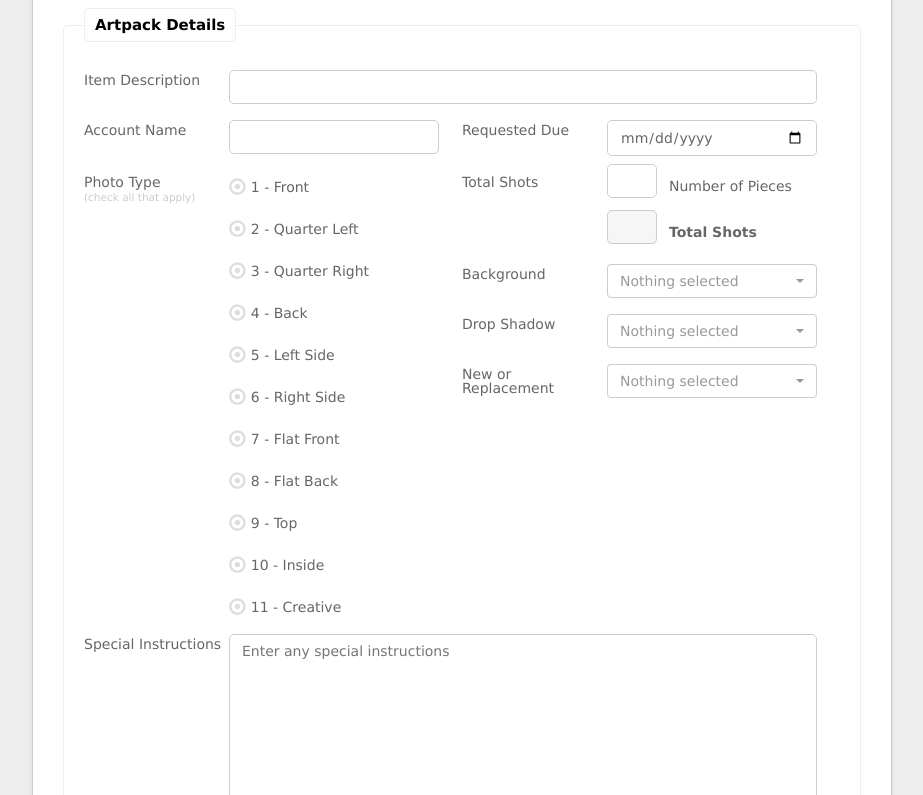
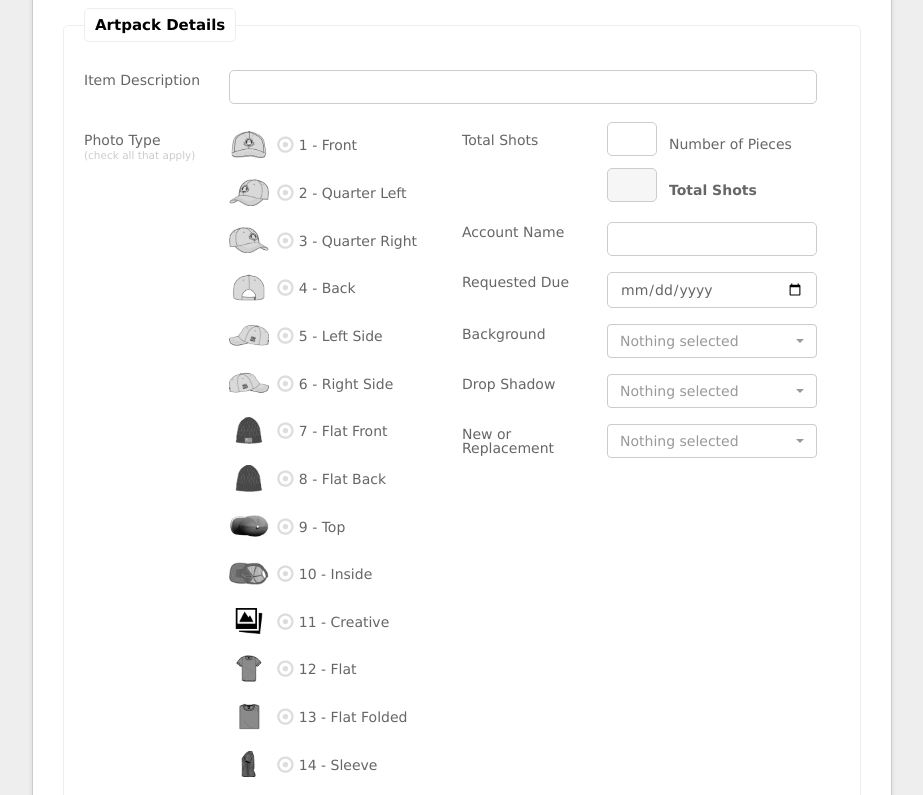
Before and after one commit to tashapai/PAI-FORMS, a plain HTML site: page photography.html in a window 1280 px wide. Shown: the part 147-942 px from the top of the page, without its empty margins (178-1101 px from the left). Drawn offline with Linux system fonts and the light colour scheme.

Commit message:
Added photo type images

```diff
--- a/photography.html
+++ b/photography.html
@@ -33,87 +33,97 @@
 					<input name="item_desc" type="text" id="item_desc" placeholder="" />
 				</div>
 
-				<div class="half">
-					<label for="account_name" accesskey="">
-						Account Name
-					</label>
-					<input name="account_name" type="text" id="account_name" placeholder="" required="required" />
-				</div>
-
-				<div class="half">
-					<label for="datepicker" accesskey="">
-					Requested Due
-					</label>
-					<input type="date" id="datepicker">
-				</div>
-
-				<div ng-app>
+				<div ng-app style="margin-top:10px;">
 					<div class="half">
 						<label for="photo_type" accesskey="">Photo Type<br><small>(check all that apply)</small></label>
 						<div class="checkarea">
 							<div>
 								<label>
-								<input ng-model="Front" type="checkbox" name="photo_type[]" id="Front"><span>1 - Front</span>
+								<img src="assets/img/p01f.png"><input ng-model="Front" type="checkbox" name="photo_type[]" id="Front"><span>1 - Front</span>
 								</label>
 							</div>
 
 							<div>
 								<label>
-								<input ng-model="QuarterLeft" type="checkbox" name="photo_type[]" id="QuarterLeft"><span>2 - Quarter Left</span>
+								<img src="assets/img/p02ql.png"><input ng-model="QuarterLeft" type="checkbox" name="photo_type[]" id="QuarterLeft"><span>2 - Quarter Left</span>
 								</label>
 							</div>
 
 							<div>
 								<label>
-								<input ng-model="QuarterRight" type="checkbox" name="photo_type[]" id="QuarterRight"><span>3 - Quarter Right</span>
+								<img src="assets/img/p03qr.png"><input ng-model="QuarterRight" type="checkbox" name="photo_type[]" id="QuarterRight"><span>3 - Quarter Right</span>
 								</label>
 							</div>
 
 							<div>
 								<label>
-								<input ng-model="Back" type="checkbox" name="photo_type[]" id="Back"><span>4 - Back</span>
+								<img src="assets/img/p04b.png"><input ng-model="Back" type="checkbox" name="photo_type[]" id="Back"><span>4 - Back</span>
 								</label>
 							</div>
 
 							<div>
 								<label>
-								<input ng-model="LeftSide" type="checkbox" name="photo_type[]" id="LeftSide"><span>5 - Left Side</span>
+								<img src="assets/img/p05ls.png"><input ng-model="LeftSide" type="checkbox" name="photo_type[]" id="LeftSide"><span>5 - Left Side</span>
 								</label>
 							</div>
 
 							<div>
 								<label>
-								<input ng-model="RightSide" type="checkbox" name="photo_type[]" id="RightSide"><span>6 - Right Side</span>
+								<img src="assets/img/p06rs.png"><input ng-model="RightSide" type="checkbox" name="photo_type[]" id="RightSide"><span>6 - Right Side</span>
 								</label>
 							</div>
 
 							<div>
 								<label>
-								<input ng-model="FlatFront" type="checkbox" name="photo_type[]" id="FlatFront"><span>7 - Flat Front</span>
+								<img src="assets/img/p07ff.png"><input ng-model="FlatFront" type="checkbox" name="photo_type[]" id="FlatFront"><span>7 - Flat Front</span>
 								</label>
 							</div>
 
 							<div>
 								<label>
-								<input ng-model="FlatBack" type="checkbox" name="photo_type[]" id="FlatBack"><span>8 - Flat Back</span>
+								<img src="assets/img/p08fb.png"><input ng-model="FlatBack" type="checkbox" name="photo_type[]" id="FlatBack"><span>8 - Flat Back</span>
 								</label>
 							</div>
 
 							<div>
 								<label>
-								<input ng-model="Top" type="checkbox" name="photo_type[]" id="Top"><span>9 - Top</span>
+								<img src="assets/img/p09t.png"><input ng-model="Top" type="checkbox" name="photo_type[]" id="Top"><span>9 - Top</span>
 								</label>
 							</div>
 
 							<div>
 								<label>
-								<input ng-model="Inside" type="checkbox" name="photo_type[]" id="Inside"><span>10 -  Inside</span>
+								<img src="assets/img/p10i.png"><input ng-model="Inside" type="checkbox" name="photo_type[]" id="Inside"><span>10 -  Inside</span>
 								</label>
 							</div>
 
 							<div>
 								<label>
-								<input ng-model="Creative" type="checkbox" name="photo_type[]" id="Creative"><span>11 - Creative</span>
+								<img src="assets/img/p11c.png"><input ng-model="Creative" type="checkbox" name="photo_type[]" id="Creative"><span>11 - Creative</span>
+								</label>
+							</div>
+
+							<div>
+								<label>
+								<img src="assets/img/p12tf.png"><input ng-model="TFlat" type="checkbox" name="photo_type[]" id="TFlat"><span>12 - Flat</span>
+								</label>
+							</div>
+
+							<div>
+								<label>
+								<img src="assets/img/p13tff.png"><input ng-model="TFlatFolded" type="checkbox" name="photo_type[]" id="TFlatFolded"><span>13 - Flat Folded</span>
+								</label>
+							</div>
+
+							<div>
+								<label>
+								<img src="assets/img/p14ts.png"><input ng-model="TSleeve" type="checkbox" name="photo_type[]" id="TSleee"><span>14 - Sleeve</span>
+								</label>
+							</div>
+
+							<div>
+								<label>
+								<img src="assets/img/p15tm.png"><input ng-model="TMannequin" type="checkbox" name="photo_type[]" id="TFlatFolded"><span>15 - Mannequin</span>
 								</label>
 							</div>
 
@@ -134,6 +144,22 @@
 						</div>
 					</div>
 				</div>
+
+
+				<div class="half">
+					<label for="account_name" accesskey="">
+						Account Name
+					</label>
+					<input name="account_name" type="text" id="account_name" placeholder="" required="required" />
+				</div>
+
+				<div class="half">
+					<label for="datepicker" accesskey="">
+					Requested Due
+					</label>
+					<input type="date" id="datepicker">
+				</div>
+
 
 				<div class="half">
 					<label for="background" accesskey="">Background</label>
```
